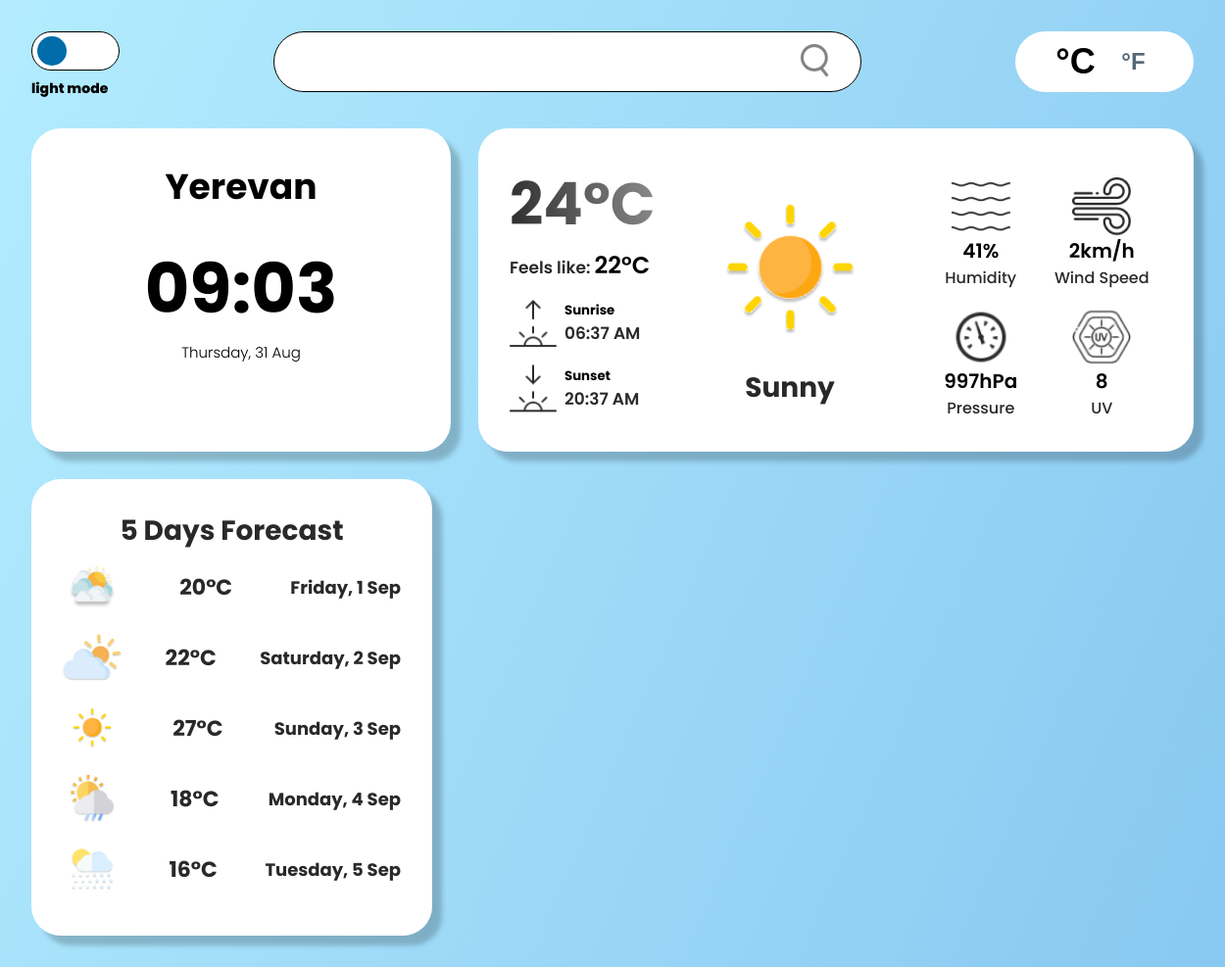
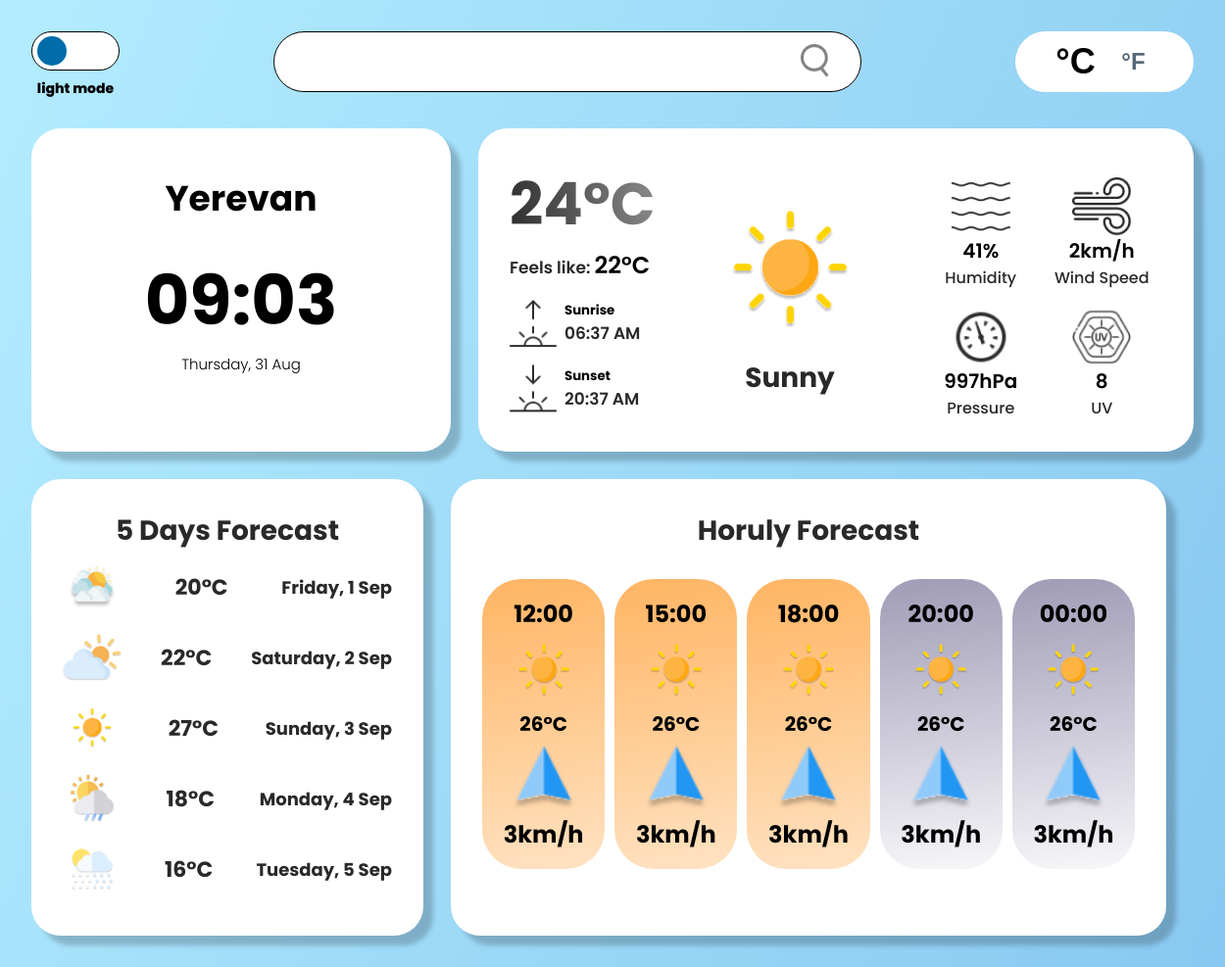
Before and after one commit to llt-tumo/weather, an Electron app: page app/index.html in a window 1250 px wide. Shown: the whole page at 98% size. Drawn offline with Linux system fonts and the light colour scheme; no server answers.

Commit message:
fetch data from api

```diff
--- a/app/index.html
+++ b/app/index.html
@@ -37,9 +37,9 @@
         </div>
         <div class="row1">
             <div class="location-and-time block">
-                <h3>Yerevan</h3>
+                <h3 id="city">Yerevan</h3>
                 <h1 id="time">09:03</h1>
-                <h5>Thursday, 31 Aug</h5>
+                <h5 id="date">Thursday, 31 Aug</h5>
 
             </div>
             <div class="weather-info block">
@@ -100,34 +100,74 @@
             <div class="five-days-podcast block">
                 <h3>5 Days Forecast</h3>
                 <div class="daily-forecast">
-                    <img src="./images/clouds 1.png" alt="">
-                    <h5>20°C</h5>
-                    <p>Friday, 1 Sep</p>
+                    <img class="fdf-icon" src="./images/clouds 1.png" alt="">
+                    <h5 class="fdf-degree">20°C</h5>
+                    <p class="fdf-date">Friday, 1 Sep</p>
                 </div>
                 <div class="daily-forecast">
-                    <img src="./images/mist 1.png" alt="">
-                    <h5>22°C</h5>
-                    <p>Saturday, 2 Sep</p>
+                    <img class="fdf-icon" src="./images/mist 1.png" alt="">
+                    <h5 class="fdf-degree">22°C</h5>
+                    <p class="fdf-date">Saturday, 2 Sep</p>
                 </div>
                 <div class="daily-forecast">
-                    <img src="./images/clear 1.png" alt="">
-                    <h5>27°C</h5>
-                    <p>Sunday, 3 Sep</p>
+                    <img class="fdf-icon" src="./images/clear 1.png" alt="">
+                    <h5 class="fdf-degree">27°C</h5>
+                    <p class="fdf-date">Sunday, 3 Sep</p>
                 </div>
                 <div class="daily-forecast">
-                    <img src="./images/drizzle 1.png" alt="">
-                    <h5>18°C</h5>
-                    <p>Monday, 4 Sep</p>
+                    <img class="fdf-icon" src="./images/drizzle 1.png" alt="">
+                    <h5 class="fdf-degree">18°C</h5>
+                    <p class="fdf-date">Monday, 4 Sep</p>
                 </div>
                 <div class="daily-forecast">
-                    <img src="./images/rain 2.png" alt="">
-                    <h5>16°C</h5>
-                    <p>Tuesday, 5 Sep</p>
+                    <img class="fdf-icon" src="./images/rain 2.png" alt="">
+                    <h5 class="fdf-degree">16°C</h5>
+                    <p class="fdf-date">Tuesday, 5 Sep</p>
+                </div>
+            </div>
+            <div class="hourly-forecast block">
+                <h3>Horuly Forecast</h3>
+                <div class="hours">
+                    <div class="weather-per-hour">
+                        <h5 class="tph-hour">12:00</h5>
+                        <img class="tph-icon" src="./images/clear 1.png" alt="">
+                        <h6 class="tph-degree">26°C</h6>
+                        <img class="wind-dir" src="./images/navigation 1.png" alt="">
+                        <h5 class="tph-wind">3km/h</h5>
+                    </div>
+                    <div class="weather-per-hour">
+                        <h5 class="tph-hour">15:00</h5>
+                        <img class="tph-icon" src="./images/clear 1.png" alt="">
+                        <h6 class="tph-degree">26°C</h6>
+                        <img class="wind-dir" src="./images/navigation 1.png" alt="">
+                        <h5 class="tph-wind">3km/h</h5>
+                    </div>
+                    <div class="weather-per-hour">
+                        <h5 class="tph-hour">18:00</h5>
+                        <img class="tph-icon" src="./images/clear 1.png" alt="">
+                        <h6 class="tph-degree">26°C</h6>
+                        <img class="wind-dir" src="./images/navigation 1.png" alt="">
+                        <h5 class="tph-wind">3km/h</h5>
+                    </div>
+                    <div class="weather-per-hour night">
+                        <h5 class="tph-hour">20:00</h5>
+                        <img class="tph-icon" src="./images/clear 1.png" alt="">
+                        <h6 class="tph-degree">26°C</h6>
+                        <img class="wind-dir" src="./images/navigation 1.png" alt="">
+                        <h5 class="tph-wind">3km/h</h5>
+                    </div>
+                    <div class="weather-per-hour night">
+                        <h5 class="tph-hour">00:00</h5>
+                        <img class="tph-icon" src="./images/clear 1.png" alt="">
+                        <h6 class="tph-degree">26°C</h6>
+                        <img class="wind-dir" src="./images/navigation 1.png" alt="">
+                        <h5 class="tph-wind">3km/h</h5>
+                    </div>
                 </div>
             </div>
             <div></div>
         </div>
-
+        <script type="module" src="index.js"></script>
 </body>
 
 </html>
--- /dev/null
+++ b/app/index.js
@@ -0,0 +1,31 @@
+const getData = async () => {
+    try {
+        let response = await fetch("http://api.weatherapi.com/v1/forecast.json?key=1685cc285fcd4dfdb44163944240307&q=Yerevan&days=5&aqi=no&alerts=no")
+        if(!response.ok){
+            console.log("something went wrong")
+            return
+        }
+        let objRes = await response.json()
+        setCityValue(objRes.location.name)
+        setCurrentTimeValue(objRes.location.localtime)
+        console.log(objRes)
+    }
+    catch (error) {
+        console.log("something went wrong")
+    }
+}
+
+getData()
+
+const setCityValue = (value) => {
+    let city = document.querySelector('#city')
+
+    city.innerHTML = value
+}
+
+const setCurrentTimeValue = (value) => {
+    let time = document.querySelector('#time')
+    const arr = value.split(' ')
+
+    time.innerHTML = arr[1]
+}
--- a/app/style.css
+++ b/app/style.css
@@ -50,7 +50,7 @@ button{
     margin-top: 8px;
     font-weight: 800;
     font-size: 14px;
-    left: 10px;
+    text-align: center;
 }
 
 .search{
@@ -136,6 +136,7 @@ button{
     font-size: 36px;
     font-weight: 700;
     margin-bottom: 24px;
+    padding-top: 12px;
 }
 
 .location-and-time h1{
@@ -190,14 +191,16 @@ background-clip: text;
 }
 
 .icon{
-    width: 200px;
+    width: 180px;
     display: flex;
     flex-direction: column;
     justify-content: space-between;
 }
 
 .icon img{
-    width: 200px;
+    width: 180px;
+    height: 180px;
+    object-fit: contain;
 }
 .icon h3{
     font-size: 28px;
@@ -247,7 +250,7 @@ background-clip: text;
     margin-top: 28px;
 }
 .five-days-podcast{
-    width: 409px;
+    width: 400px;
     display: flex;
     flex-direction: column;
     align-items: center;
@@ -266,6 +269,7 @@ background-clip: text;
     display: flex;
     justify-content: space-between;
     align-items: center;
+    gap: 10px;
 }
 
 .daily-forecast img{
@@ -285,3 +289,59 @@ background-clip: text;
     font-weight: 700;
     color: #292929;
 }
+
+.hourly-forecast{
+    display: flex;
+    flex-direction: column;
+    align-items: center;
+    flex: 1;
+    padding: 32px;
+
+}
+
+.hourly-forecast h3{
+    font-size: 28px;
+    font-weight: 700;
+    color: #292929;
+}
+
+.hours{
+    width: 100%;
+    display: flex;
+    justify-content: space-between;
+    align-items: center;
+    margin-top: 28px;
+    gap: 10px;
+}
+
+.weather-per-hour{
+    border-radius: 40px;
+    background: linear-gradient(170.72deg, #FFAF57 -12.41%, rgba(246, 250, 217, 0) 163.32%);
+    display: flex;
+    max-width: 130px;
+    flex: 1;
+    flex-direction: column;
+    align-items: center;
+    padding: 18px;
+
+}
+
+.weather-per-hour img{
+    width: 80px;
+    height: 80px;
+    object-fit: contain;
+}
+
+.weather-per-hour h5{
+    font-size: 24px;
+    font-weight: 700;
+}
+
+.weather-per-hour h6{
+    font-size: 20px;
+    font-weight: 700;
+}
+
+.night{
+    background: linear-gradient(173.7deg, #928DAC -15.92%, rgba(96, 119, 174, 0) 109.1%);
+}
```
Also changed, not shown: app/images/navigation 1.png (added).
